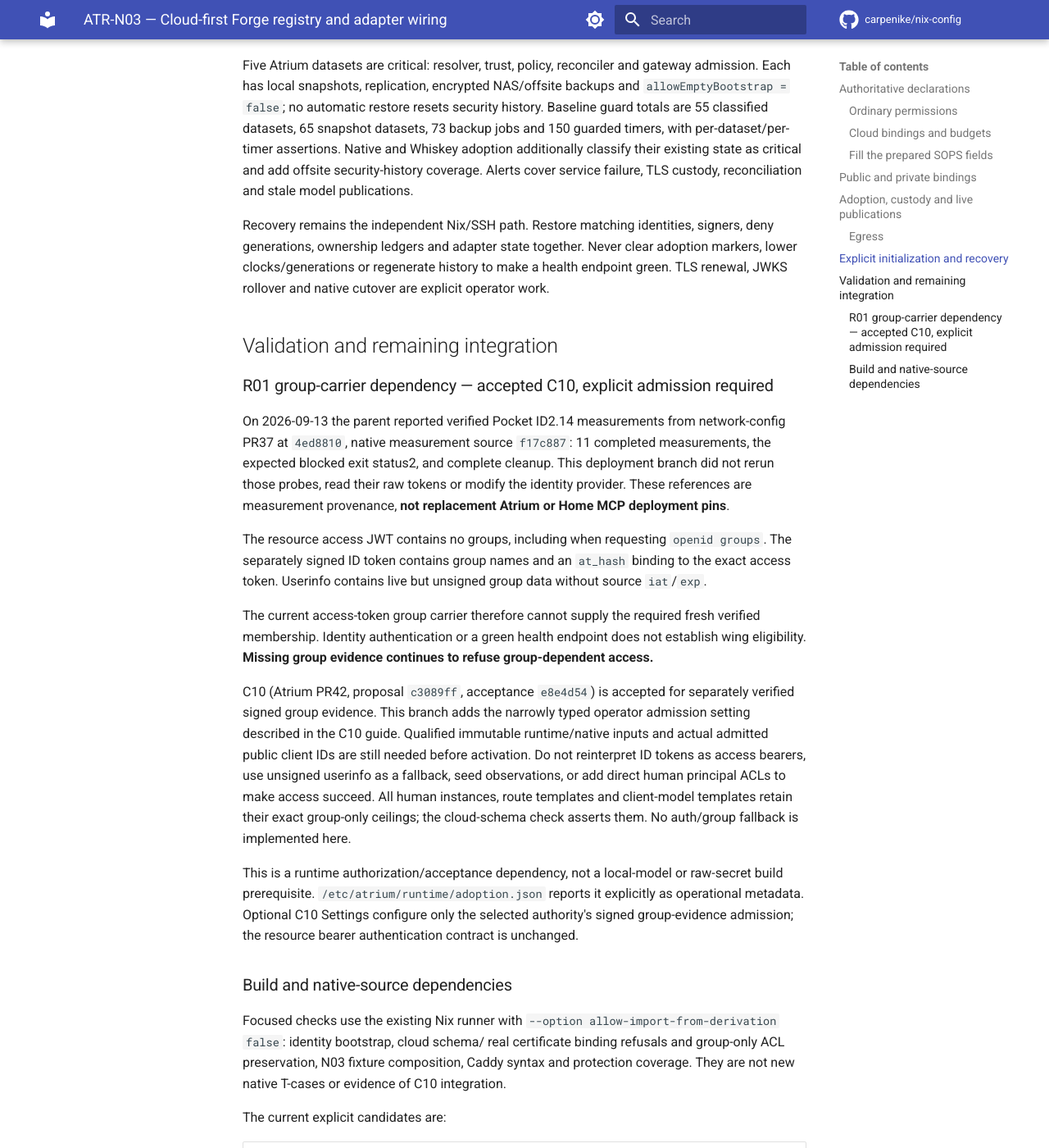
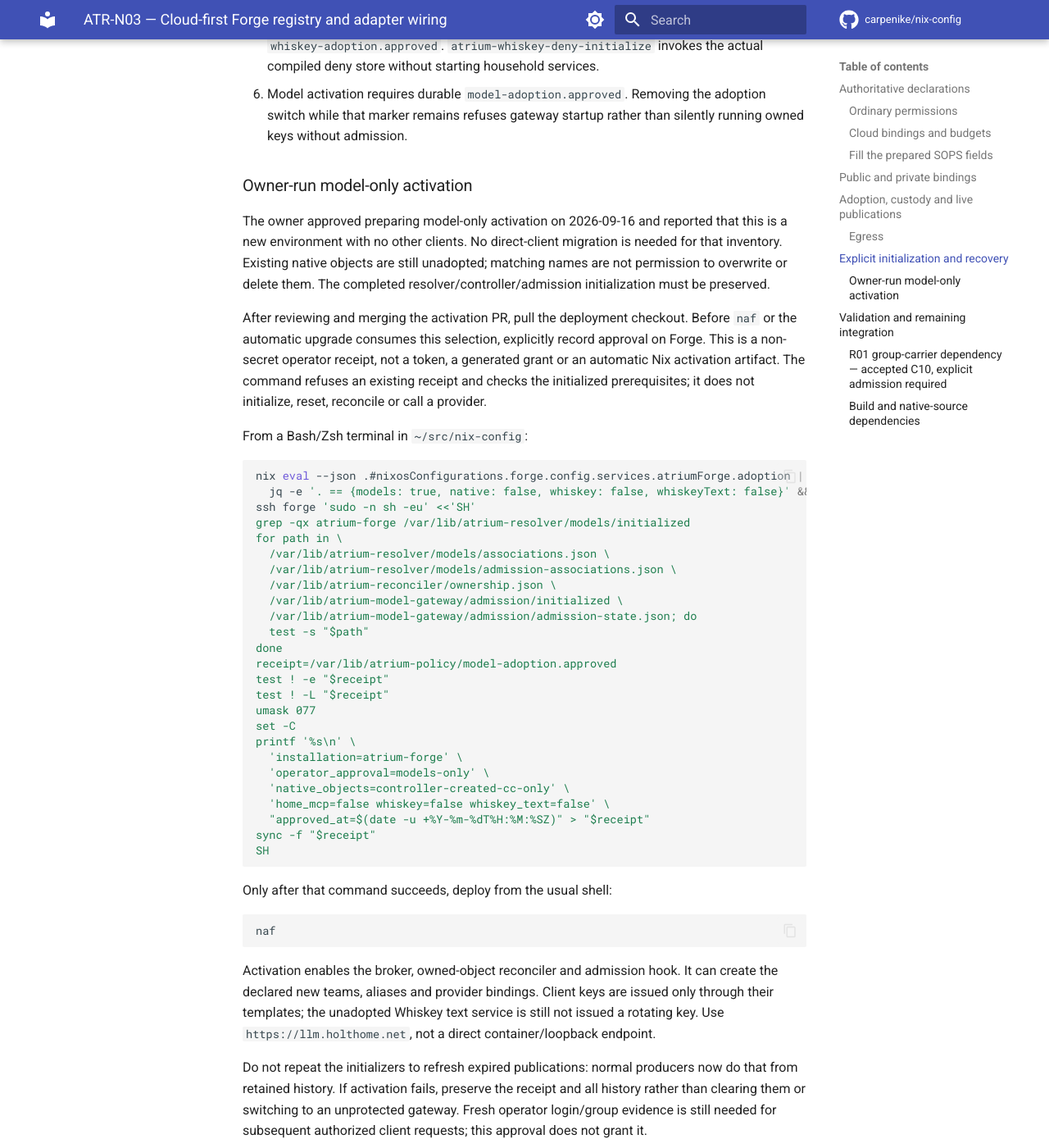
Before and after one commit to carpenike/nix-config, an MkDocs documentation site: the page built from docs/services/atrium-forge-cloud.md, in a window 1280 px wide and 1400 px high, scrolled down 8030 px. Shown: the whole window at 82% size. Built offline with MkDocs 1.6.1 and Material for MkDocs 9.7.7, drawn with Linux system fonts in a browser that asks for light colours; comment, search, counter and statistics services are not loaded; some of the changed text lies outside the part shown.

Commit message:
ATR-N03: prepare owner-gated model-only activation
Select only models while retaining module-default preparation coverage, unadopted native/Whiskey planes, protected initialization and the explicit owner receipt. Refresh retained controller service publications before native reconciliation to break the stale-publication startup dependency without resetting history or weakening admission. Add the isolated real-component restart/refusal regression and owner-run instructions.

Co-authored-by: Copilot <223556219+Copilot@users.noreply.github.com>
Copilot-Session: 1e5e7d6d-a45a-4ac0-9fb1-9bf14b3658cb

````diff
--- a/docs/services/atrium-forge-cloud.md
+++ b/docs/services/atrium-forge-cloud.md
@@ -226,7 +226,11 @@ before enabling it. Until then, the existing native service behavior is unchange
 ## Adoption, custody and live publications
 
 All four `services.atriumForge.adoption` switches default to false:
-`models`, `native`, `whiskey`, `whiskeyText`. Static configuration/reference
+`models`, `native`, `whiskey`, `whiskeyText`. The owner-selected
+[`adoption.nix`](../../hosts/forge/atrium/adoption.nix) now opts Forge into
+**models only**; Home MCP, Whiskey routes and Whiskey text remain off.
+Removing that concrete selection still exercises the actual unadopted module
+defaults in the preparation checks. Static configuration/reference
 documents and foundation/model preparation commands exist without adoption.
 Native/Whiskey first-use units appear with their selected configuration but
 remain manual-only; normal startup refuses missing security history.
@@ -259,6 +263,14 @@ Resolver and controller own separate mode2750 publication directories under
 No root/chown relay, shared signer UID or systemd credential snapshot publishes
 these documents. The gateway mounts neither producer-private state nor delivery
 tokens. Controller bindings appear only after actual native reconciliation/readback.
+
+Before each reconciliation, the controller republishes its retained service
+associations through the actual N04 ledger/publisher under UID1063. This follows
+credential projection and precedes native management calls, which themselves
+need fresh admission publications. It advances the publication generation, not
+credential expiry or permissions. Missing, corrupt or mismatched history fails;
+the pre-start path never initializes an empty replacement. The resolver is an
+explicit startup dependency and publishes its own associations independently.
 
 Whiskey reads `/run/atrium-delivery/whiskey/key.json` live and publishes successful
 delivery acknowledgements to `/run/atrium-acknowledgements/whiskey/key.json`.
@@ -319,6 +331,69 @@ units use actual package interfaces:
 6. Model activation requires durable `model-adoption.approved`. Removing the
    adoption switch while that marker remains refuses gateway startup rather
    than silently running owned keys without admission.
+
+### Owner-run model-only activation
+
+The owner approved preparing model-only activation on 2026-09-16 and reported
+that this is a new environment with no other clients. No direct-client
+migration is needed for that inventory. Existing native objects are still
+unadopted; matching names are not permission to overwrite or delete them.
+The completed resolver/controller/admission initialization must be preserved.
+
+After reviewing and merging the activation PR, pull the deployment checkout.
+Before `naf` or the automatic upgrade consumes this selection, explicitly
+record approval on Forge. This is a non-secret operator receipt, not a token,
+a generated grant or an automatic Nix activation artifact. The command refuses
+an existing receipt and checks the initialized prerequisites; it does not
+initialize, reset, reconcile or call a provider.
+
+From a Bash/Zsh terminal in `~/src/nix-config`:
+
+```sh
+nix eval --json .#nixosConfigurations.forge.config.services.atriumForge.adoption |
+  jq -e '. == {models: true, native: false, whiskey: false, whiskeyText: false}' &&
+ssh forge 'sudo -n sh -eu' <<'SH'
+grep -qx atrium-forge /var/lib/atrium-resolver/models/initialized
+for path in \
+  /var/lib/atrium-resolver/models/associations.json \
+  /var/lib/atrium-resolver/models/admission-associations.json \
+  /var/lib/atrium-reconciler/ownership.json \
+  /var/lib/atrium-model-gateway/admission/initialized \
+  /var/lib/atrium-model-gateway/admission/admission-state.json; do
+  test -s "$path"
+done
+receipt=/var/lib/atrium-policy/model-adoption.approved
+test ! -e "$receipt"
+test ! -L "$receipt"
+umask 077
+set -C
+printf '%s\n' \
+  'installation=atrium-forge' \
+  'operator_approval=models-only' \
+  'native_objects=controller-created-cc-only' \
+  'home_mcp=false whiskey=false whiskey_text=false' \
+  "approved_at=$(date -u +%Y-%m-%dT%H:%M:%SZ)" > "$receipt"
+sync -f "$receipt"
+SH
+```
+
+Only after that command succeeds, deploy from the usual shell:
+
+```sh
+naf
+```
+
+Activation enables the broker, owned-object reconciler and admission hook.
+It can create the declared new teams, aliases and provider bindings. Client
+keys are issued only through their templates; the unadopted Whiskey text
+service is still not issued a rotating key. Use `https://llm.holthome.net`,
+not a direct container/loopback endpoint.
+
+Do not repeat the initializers to refresh expired publications: normal
+producers now do that from retained history. If activation fails, preserve the
+receipt and all history rather than clearing them or switching to an
+unprotected gateway. Fresh operator login/group evidence is still needed for
+subsequent authorized client requests; this approval does not grant it.
 
 These are operator commands, **not commands executed by this change**. Existing,
 partial or mismatched security state is a recovery condition, never permission
````
Also changed, not shown: 15 other files.
